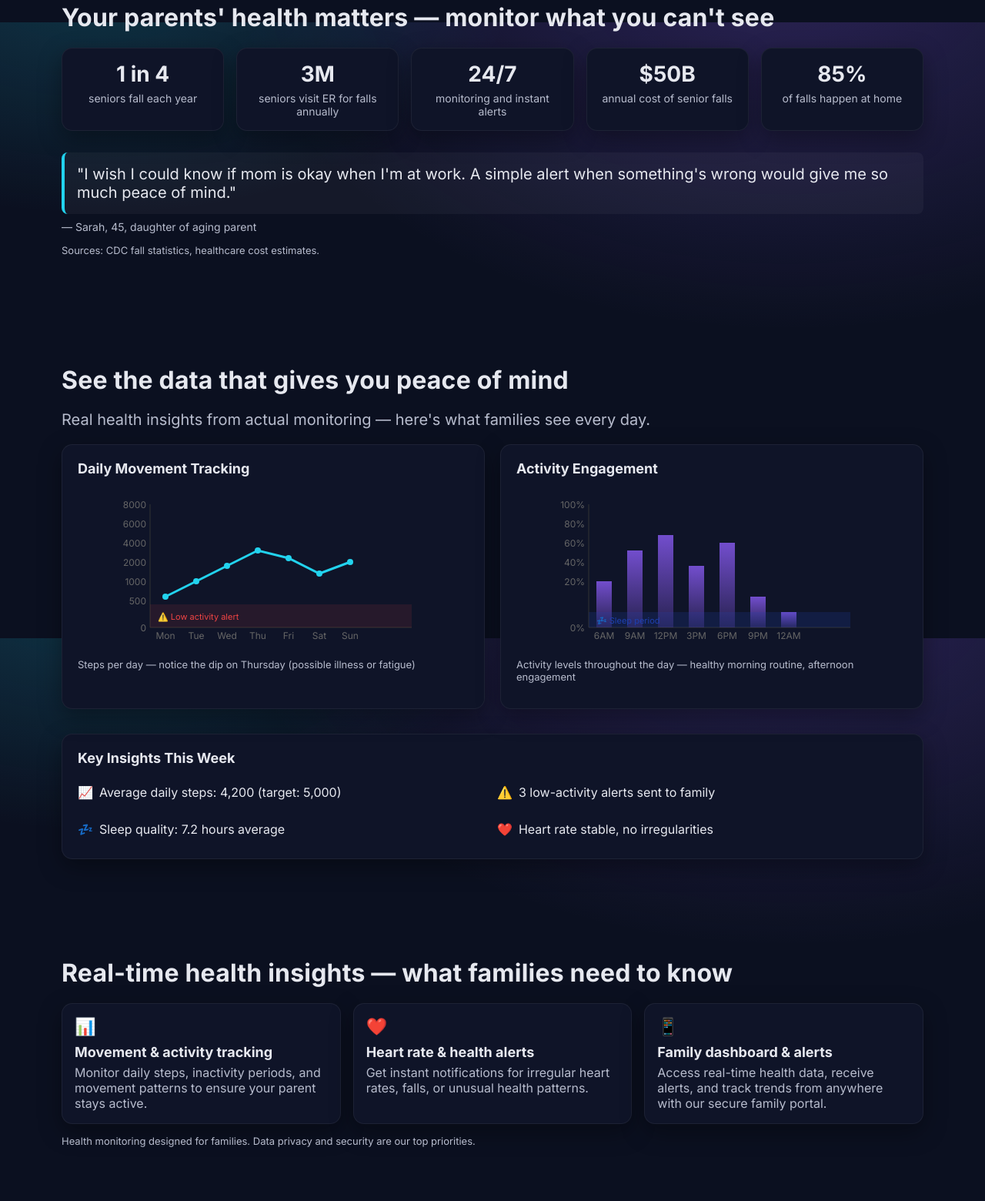
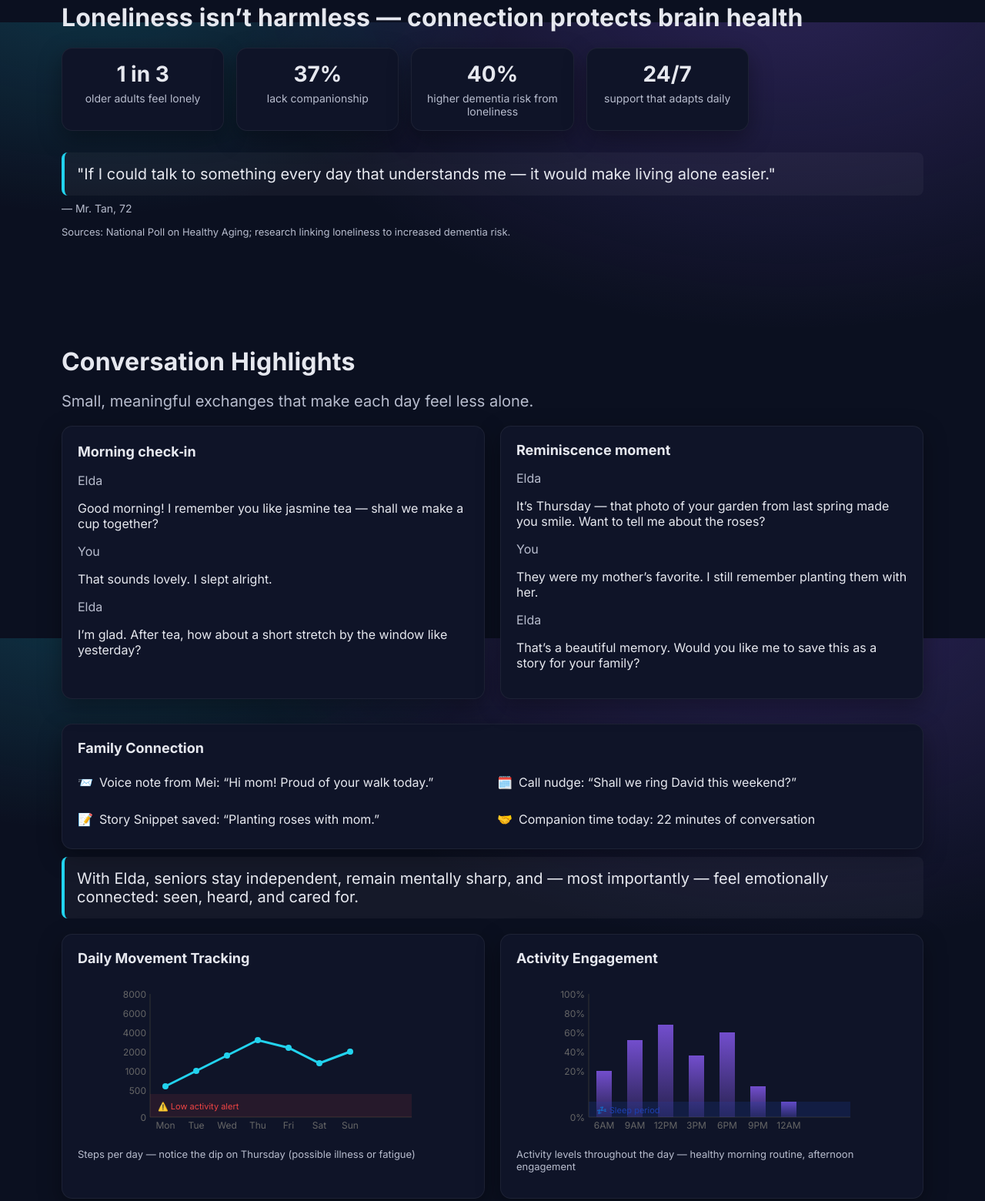
Before and after one commit to ArrickGit/TechSupportLandingPage, a website: page index.html in a window 1280 px wide. Shown: the part 771-2331 px from the top of the page at 77% size. Drawn offline with Linux system fonts and the light colour scheme; files that its build step writes are made by us from their sources.

Commit message:
added more companionship

```diff
--- a/index.html
+++ b/index.html
@@ -34,8 +34,8 @@
       <section class="section hero" id="hero">
         <div class="container hero-grid">
           <div class="hero-copy">
-            <h1 class="headline">Peace of mind for your aging parents — real-time health monitoring you can trust.</h1>
-            <p class="subheadline">Track movement, heart rate, and daily activities. Get instant alerts for irregularities. Know your parents are safe, even when you can't be there.</p>
+            <h1 class="headline">A daily companion that listens, talks, and cares.</h1>
+            <p class="subheadline">Elda builds connection through warm conversation, shared moments, and gentle prompts — helping seniors feel seen, heard, and supported every day.</p>
             <div class="hero-actions">
               <a href="#cta" class="button">Get early access</a>
               <a href="#demo" class="button button--ghost">See live demo</a>
@@ -51,44 +51,79 @@
       <!-- Pain & Proof -->
       <section class="section proof" id="proof">
         <div class="container">
-          <h2 class="section-title">Your parents' health matters — monitor what you can't see</h2>
+          <h2 class="section-title">Loneliness isn’t harmless — connection protects brain health</h2>
           <div class="stats-grid">
             <div class="stat">
-              <div class="stat-value">1 in 4</div>
-              <div class="stat-label">seniors fall each year</div>
+              <div class="stat-value">1 in 3</div>
+              <div class="stat-label">older adults feel lonely</div>
             </div>
             <div class="stat">
-              <div class="stat-value">3M</div>
-              <div class="stat-label">seniors visit ER for falls annually</div>
+              <div class="stat-value">37%</div>
+              <div class="stat-label">lack companionship</div>
+            </div>
+            <div class="stat">
+              <div class="stat-value">40%</div>
+              <div class="stat-label">higher dementia risk from loneliness</div>
             </div>
             <div class="stat">
               <div class="stat-value">24/7</div>
-              <div class="stat-label">monitoring and instant alerts</div>
-            </div>
-            <div class="stat">
-              <div class="stat-value">$50B</div>
-              <div class="stat-label">annual cost of senior falls</div>
-            </div>
-            <div class="stat">
-              <div class="stat-value">85%</div>
-              <div class="stat-label">of falls happen at home</div>
+              <div class="stat-label">support that adapts daily</div>
             </div>
           </div>
           <figure class="quote">
             <blockquote>
-              "I wish I could know if mom is okay when I'm at work. A simple alert when something's wrong would give me so much peace of mind."
+              "If I could talk to something every day that understands me — it would make living alone easier."
             </blockquote>
-            <figcaption>— Sarah, 45, daughter of aging parent</figcaption>
+            <figcaption>— Mr. Tan, 72</figcaption>
           </figure>
-          <p class="small-note">Sources: CDC fall statistics, healthcare cost estimates.</p>
+          <p class="small-note">Sources: National Poll on Healthy Aging; research linking loneliness to increased dementia risk.</p>
         </div>
       </section>
 
       <!-- Live Demo Section -->
       <section class="section demo" id="demo">
         <div class="container">
-          <h2 class="section-title">See the data that gives you peace of mind</h2>
-          <p class="subheadline">Real health insights from actual monitoring — here's what families see every day.</p>
+          <h2 class="section-title">Conversation Highlights</h2>
+          <p class="subheadline">Small, meaningful exchanges that make each day feel less alone.</p>
+          <div class="demo-grid">
+            <div class="demo-card">
+              <h3>Morning check‑in</h3>
+              <div class="chart-container" style="margin:0">
+                <div class="muted">Elda</div>
+                <p>Good morning! I remember you like jasmine tea — shall we make a cup together?</p>
+                <div class="muted">You</div>
+                <p>That sounds lovely. I slept alright.</p>
+                <div class="muted">Elda</div>
+                <p>I’m glad. After tea, how about a short stretch by the window like yesterday?</p>
+              </div>
+            </div>
+            <div class="demo-card">
+              <h3>Reminiscence moment</h3>
+              <div class="chart-container" style="margin:0">
+                <div class="muted">Elda</div>
+                <p>It’s Thursday — that photo of your garden from last spring made you smile. Want to tell me about the roses?</p>
+                <div class="muted">You</div>
+                <p>They were my mother’s favorite. I still remember planting them with her.</p>
+                <div class="muted">Elda</div>
+                <p>That’s a beautiful memory. Would you like me to save this as a story for your family?</p>
+              </div>
+            </div>
+          </div>
+
+          <div class="demo-insights">
+            <h3>Family Connection</h3>
+            <div class="insight-grid">
+              <div class="insight"><span class="insight-icon">📨</span><span>Voice note from Mei: “Hi mom! Proud of your walk today.”</span></div>
+              <div class="insight"><span class="insight-icon">🗓️</span><span>Call nudge: “Shall we ring David this weekend?”</span></div>
+              <div class="insight"><span class="insight-icon">📝</span><span>Story Snippet saved: “Planting roses with mom.”</span></div>
+              <div class="insight"><span class="insight-icon">🤝</span><span>Companion time today: 22 minutes of conversation</span></div>
+            </div>
+          </div>
+          <div class="quote" style="margin-top:10px">
+            <blockquote>
+              With Elda, seniors stay independent, remain mentally sharp, and — most importantly — feel emotionally connected: seen, heard, and cared for.
+            </blockquote>
+          </div>
 
           <div class="demo-grid">
             <div class="demo-card">
@@ -211,25 +246,40 @@
       <!-- Promise / How It Works -->
       <section class="section how" id="how">
         <div class="container">
-          <h2 class="section-title">Real-time health insights — what families need to know</h2>
+          <h2 class="section-title">How companionship works with Elda</h2>
           <div class="steps">
             <div class="step">
-              <div class="step-icon" aria-hidden="true">📊</div>
-              <h3 class="step-title">Movement & activity tracking</h3>
-              <p class="step-text">Monitor daily steps, inactivity periods, and movement patterns to ensure your parent stays active.</p>
+              <div class="step-icon" aria-hidden="true">💬</div>
+              <h3 class="step-title">Daily conversations that remember</h3>
+              <p class="step-text">Elda recalls names, routines, and preferences — conversations feel personal, not generic.</p>
+            </div>
+            <div class="step">
+              <div class="step-icon" aria-hidden="true">🚶</div>
+              <h3 class="step-title">Encourages movement from surroundings</h3>
+              <p class="step-text">Context-aware prompts that reflect what's around them to inspire small, healthy actions.</p>
+            </div>
+            <div class="step">
+              <div class="step-icon" aria-hidden="true">📚</div>
+              <h3 class="step-title">Reminiscence & gentle stimulation</h3>
+              <p class="step-text">Short prompts about life stories, hobbies, and memories to spark joy and engagement.</p>
+            </div>
+            <div class="step">
+              <div class="step-icon" aria-hidden="true">🛡️</div>
+              <h3 class="step-title">Fall detection with severity interpretation</h3>
+              <p class="step-text">Not just a boolean — context helps interpret how serious the fall might be.</p>
+            </div>
+            <div class="step">
+              <div class="step-icon" aria-hidden="true">✋</div>
+              <h3 class="step-title">Arm gesture activation</h3>
+              <p class="step-text">Quick wrist/arm gesture to call for help or interact hands‑free.</p>
             </div>
             <div class="step">
               <div class="step-icon" aria-hidden="true">❤️</div>
-              <h3 class="step-title">Heart rate & health alerts</h3>
-              <p class="step-text">Get instant notifications for irregular heart rates, falls, or unusual health patterns.</p>
-            </div>
-            <div class="step">
-              <div class="step-icon" aria-hidden="true">📱</div>
-              <h3 class="step-title">Family dashboard & alerts</h3>
-              <p class="step-text">Access real-time health data, receive alerts, and track trends from anywhere with our secure family portal.</p>
+              <h3 class="step-title">Vitals tracking</h3>
+              <p class="step-text">Monitor heart rate and other vitals; notify family of irregular patterns.</p>
             </div>
           </div>
-          <p class="disclaimer">Health monitoring designed for families. Data privacy and security are our top priorities.</p>
+          <p class="disclaimer">Designed to support independence, connection, and safety. Features are evolving.</p>
         </div>
       </section>
 
```
Also changed, not shown: 1 other file.
